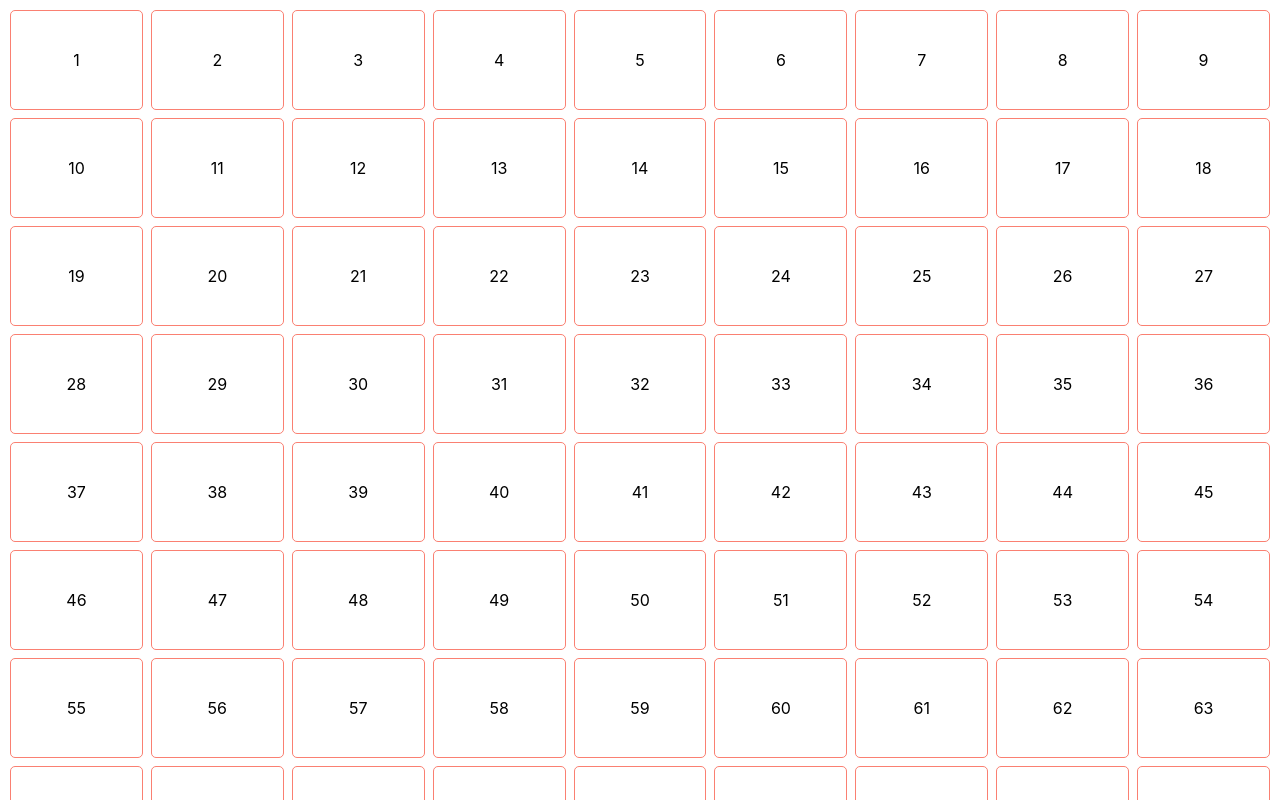
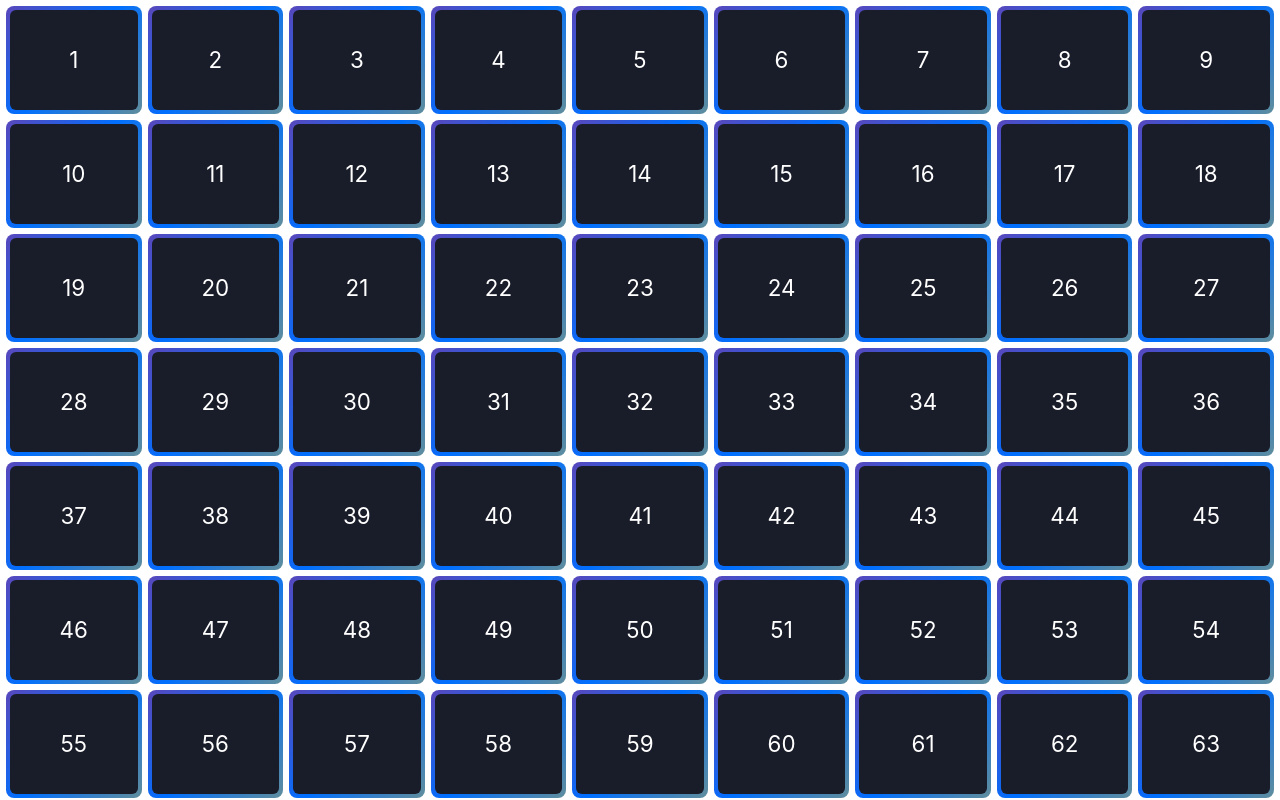
Before and after one commit to asvetly/asvetly.github.io, a Next.js app: page /running/three-months in a window 1280 px wide. Shown: the top 800 px of the page. Built offline with nearby package versions, Linux system fonts and the light colour scheme.

Commit message:
[WIP] three month challenge

```diff
--- a/components/atoms/Card.tsx
+++ b/components/atoms/Card.tsx
@@ -1,6 +1,10 @@
 import styled from "styled-components";
 
-export const Card = styled.div<{ height: string; width: string }>`
+export const Card = styled.div<{
+    height: string;
+    width: string;
+    borderWidth?: number;
+}>`
   background: #191c29;
   width: calc(${ props => props.height } / 1.5);
   height: ${ props => props.height };
@@ -27,14 +31,14 @@ export const Card = styled.div<{ height: string; width: string }>`
 
   &::before {
     content: "";
-    width: 104%;
-    height: 102%;
+    width: calc(100% + ${ props => props.borderWidth! * 2 }px);
+    height: calc(100% + ${ props => props.borderWidth! * 2 }px);
     border-radius: 8px;
     background: linear-gradient(132deg, rgb(0,247,70), rgb(247,0,66), rgb(0,111,255), rgb(247,189,0));
     position: absolute;
     z-index: -1;
-    top: -1%;
-    left: -2%;
+    top: -${ props => props.borderWidth }px;
+    left: -${ props => props.borderWidth }px;
     animation: spin 3.5s linear infinite;
     background-size: 400% 400%;
   }
@@ -63,3 +67,7 @@ export const Card = styled.div<{ height: string; width: string }>`
     100%{background-position:22% 0%}
   }
 `;
+
+Card.defaultProps = {
+    borderWidth: 2,
+}
--- a/firebase.ts
+++ b/firebase.ts
@@ -12,8 +12,6 @@ const config = {
     measurementId: process.env.FIREBASE_MEASUREMENT_ID,
 };
 
-console.log(config);
-
 export const firebaseApp = initializeApp(config);
 export const firebaseDb = getFirestore(firebaseApp);
 export const firebaseAnalytics = getAnalytics(firebaseApp);
--- a/pages/running/three-months.tsx
+++ b/pages/running/three-months.tsx
@@ -1,13 +1,13 @@
 import type { NextPage } from 'next'
 import Head from 'next/head'
-import styles from '../../styles/Home.module.css'
 import styled, { css } from "styled-components";
+import { Card } from '../../components/atoms/Card';
 
 const GridContainer = styled.div`
   display: grid;
-  grid-template-columns: repeat(5, 1fr);
-  grid-template-rows: repeat(18, 60px);
-  gap: 8px;
+  grid-template-columns: repeat(3, 1fr);
+  grid-template-rows: repeat(30, 180px);
+  gap: 14px;
   padding: 10px;
   justify-content: center;
 
@@ -17,38 +17,17 @@ const GridContainer = styled.div`
   }
 `
 
-const undiscovered = css`
-  cursor: pointer;
-  transition: transform 250ms cubic-bezier(0.7, 0.2, 0.54, 0.63);
-  &:hover {
-    transform: scale(1.1, 1.1);
-  }
-`
-
-const CardContainer = styled.div`
-  border: 1px solid salmon;
-  border-radius: 5px;
-  user-select: none;
-  display: flex;
-  justify-content: center;
-  align-items: center;
-
-  ${ () => undiscovered }
-`
-
 const ThreeMonth: NextPage = () => {
     return (
         <main style={{ height: '100%' }}>
             <Head>
-                <title>asvetly</title>
+                <title>You can do anything you want</title>
                 <meta name="description" content="Alexander Svetly" />
-                <meta charSet="UTF-8" />
-                <link rel="icon" href="/favicon.ico" />
             </Head>
             <GridContainer>
                 {
                     Array.from(new Array(90)).map((_, idx) => (
-                        <CardContainer key={ idx }>{ idx + 1 }</CardContainer>
+                        <Card key={ idx } borderWidth={ 4 }>{ idx + 1 }</Card>
                     ))
                 }
             </GridContainer>
```
